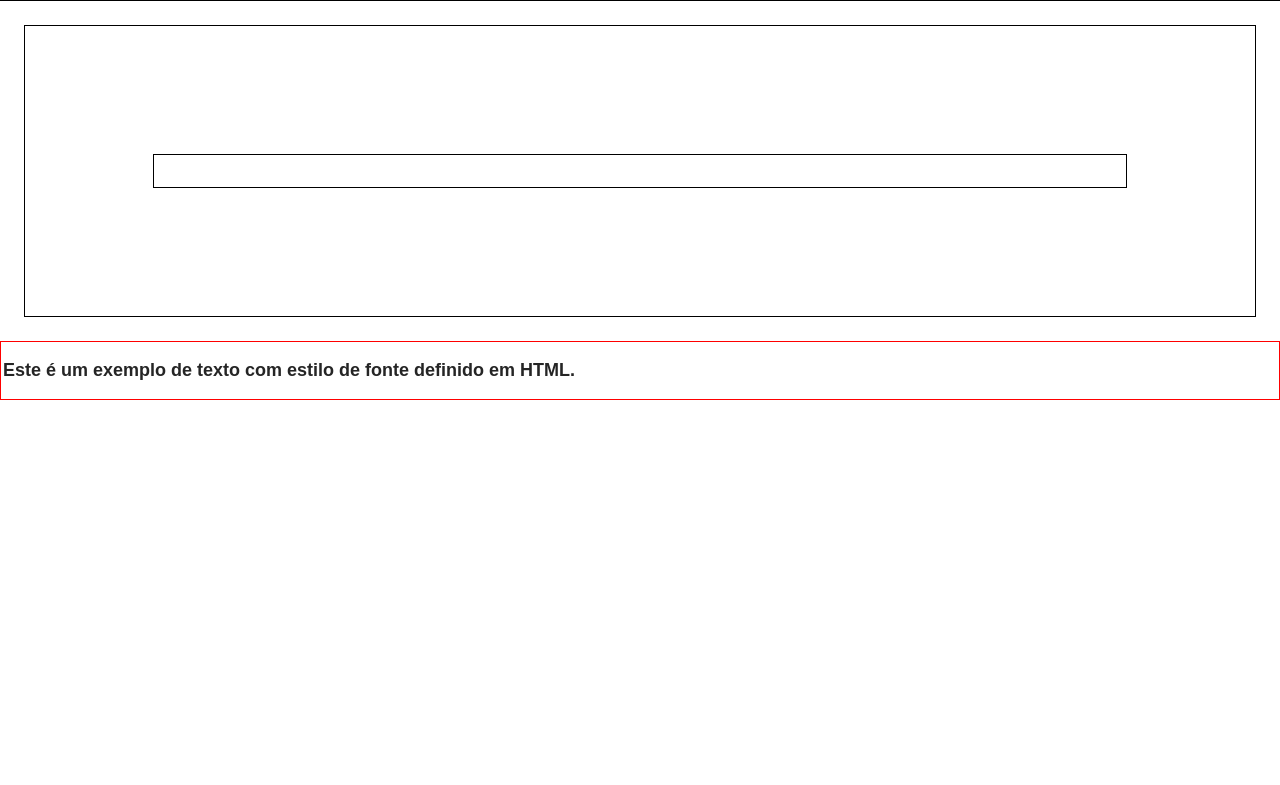
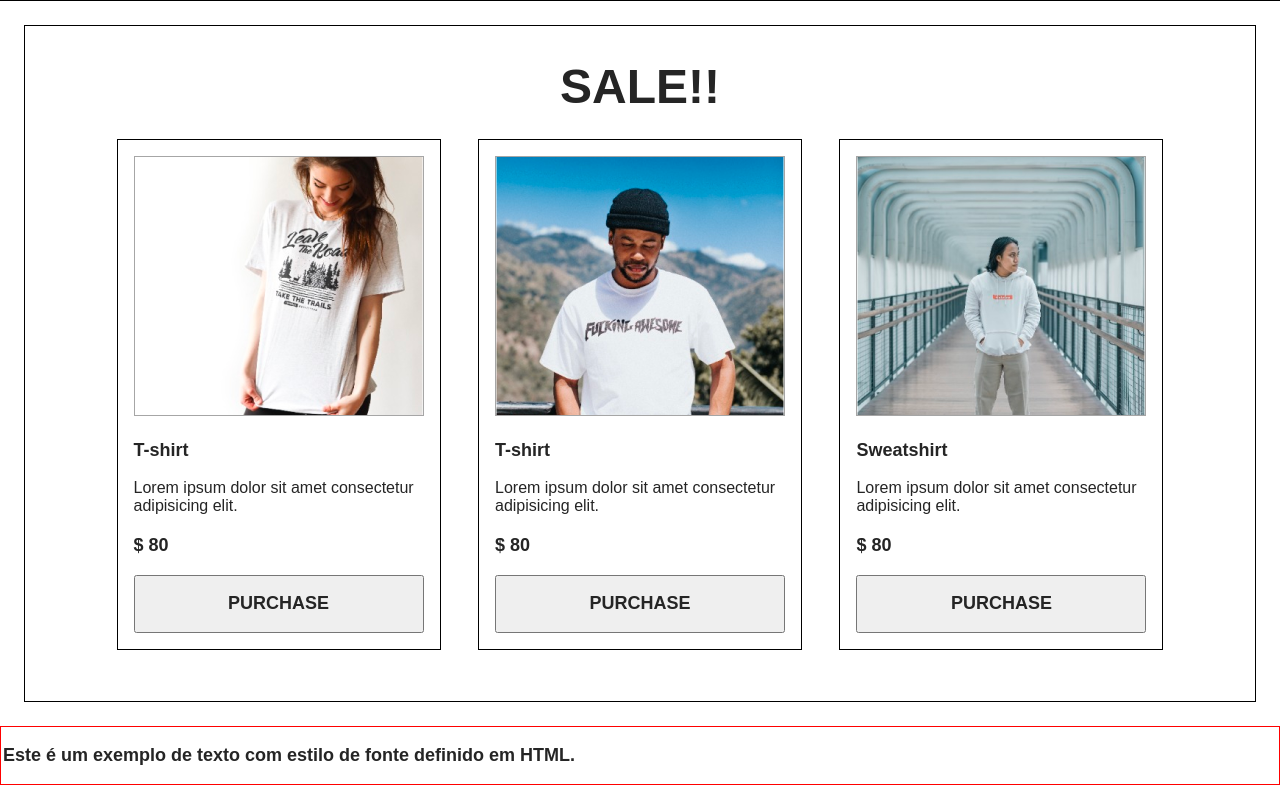
Before and after one commit to sousxa/oveer-web, a plain HTML site: page pages/index.html in a window 1280 px wide. Shown: the part 70-855 px from the top of the page. Before the commit the page ends 800 px from the top, so only its background shows below. Drawn offline with Linux system fonts and the light colour scheme.

Commit message:
new style

```diff
--- a/pages/index.html
+++ b/pages/index.html
@@ -19,10 +19,41 @@
     </div>
 
     <div style="padding: 24px">
-        <div style="border: 1px solid black; padding: 128px;">
-            <div style="border: 1px solid black; padding: 16px;">
-
-            </div>
+        <div style="border: 1px solid black; padding: 12px 48px 48px; ">
+            <h1 style="text-align: center;"><b><font face="Arial" size="8" color="252525">SALE!!</font></b></h1>
+            <table align="center">
+                <tr>
+                    <td>
+                        <div style="border: 1px solid black; padding: 16px; width: 290px;">
+                            <img style="border: 1px solid rgba(0, 0, 0, 0.350);" src="/img/roupa1.png" alt="">
+                            <h3><b><font face="Arial" size="4" color="252525">T-shirt</font></b></h3>
+                            <p><font face="Arial" size="3" color="252525">Lorem ipsum dolor sit amet consectetur adipisicing elit.</font></p>
+                            <h3><b><font face="Arial" size="4" color="252525">$ 80</font></b></h3>
+                            <a href=".roupa1.html"><button style="width: 290px; cursor: pointer;"><h3><b><font face="Arial" size="4" color="252525">PURCHASE</font></b></h3></button></a>
+                        </td>
+                        <td>ㅤㅤ</td>
+                        <td>
+                            <div style="border: 1px solid black; padding: 16px; width: 290px;">
+                                <img style="border: 1px solid rgba(0, 0, 0, 0.350);" src="/img/roupa2.png" alt="">
+                                <h3><b><font face="Arial" size="4" color="252525">T-shirt</font></b></h3>
+                                <p><font face="Arial" size="3" color="252525">Lorem ipsum dolor sit amet consectetur adipisicing elit.</font></p>
+                                <h3><b><font face="Arial" size="4" color="252525">$ 80</font></b></h3>
+                                <a href=".roupa2.html"><button style="width: 290px; cursor: pointer;"><h3><b><font face="Arial" size="4" color="252525">PURCHASE</font></b></h3></button></a>
+                            </div>
+                        </td>
+                        <td>ㅤㅤ</td>
+                        <td>
+                            <div style="border: 1px solid black; padding: 16px; width: 290px;">
+                                <img style="border: 1px solid rgba(0, 0, 0, 0.350);" src="/img/roupa3.png" alt="">
+                                <h3><b><font face="Arial" size="4" color="252525">Sweatshirt</font></b></h3>
+                                <p><font face="Arial" size="3" color="252525">Lorem ipsum dolor sit amet consectetur adipisicing elit.</font></p>
+                                <h3><b><font face="Arial" size="4" color="252525">$ 80</font></b></h3>
+                                <a href=".roupa3.html"><button style="width: 290px; cursor: pointer;"><h3><b><font face="Arial" size="4" color="252525">PURCHASE</font></b></h3></button></a>
+                            </div>
+                        </td>
+                    </div>
+                </tr>
+            </table>
         </div>
 
     </div>
```
Also changed, not shown: pages/roupa1.html (added), pages/roupa2.html (added), pages/roupa3.html (added).
